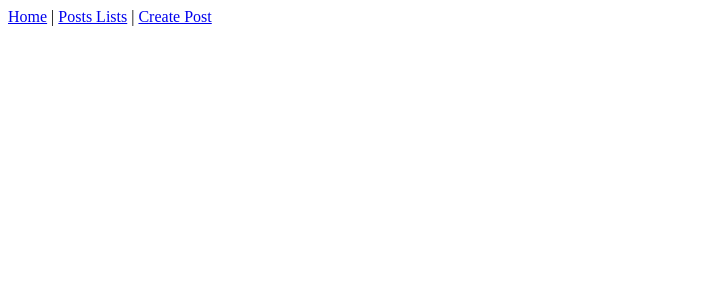
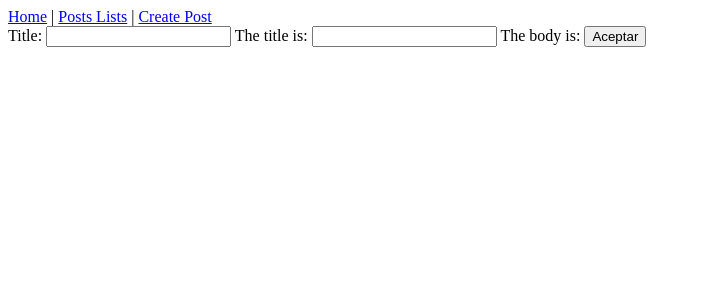
Before and after one commit to danieltellezllinas/Feedy, a Vue app: page /posts/edit/1 in a window 1280 px wide. Shown: the top 300 px of the page, without its empty margins (0-701 px from the left). Built offline with nearby package versions, Linux system fonts and the light colour scheme; no server answers.

Commit message:
Editpost

```diff
--- a/src/components/GetPosts.vue
+++ b/src/components/GetPosts.vue
@@ -4,7 +4,7 @@
       <p>{{ post.title }}</p>
       <p>Post id: {{ post.id }}</p>
     </a>
-    <DeletePost :id="post.id"/>
+    <DeletePost :id="post.id" />
   </div>
 </template>
 
--- a/src/router/index.js
+++ b/src/router/index.js
@@ -3,6 +3,7 @@ import HomeView from "../views/HomeView.vue";
 import PostsListView from "../views/PostsListView.vue";
 import PostViewDetail from "../views/PostViewDetail.vue";
 import CreatePost from "../views/CreatePost.vue";
+import EditPost from "../views/EditPost.vue";
 
 const routes = [
   {
@@ -21,6 +22,11 @@ const routes = [
     component: CreatePost,
   },
   {
+    path: "/posts/edit/:id",
+    name: "postsEdit",
+    component: EditPost,
+  },
+  {
     path: "/posts/:id",
     name: "postsDetails",
     component: PostViewDetail,
--- /dev/null
+++ b/src/views/EditPost.vue
@@ -0,0 +1,64 @@
+<template>
+  <div>
+    Title:
+    <input type="text" v-model="post.title" />
+    The title is: {{ post.title }}
+    <input type="text" v-model="post.body" />
+    The body is: {{ post.body }}
+    <button v-on:click="editPost(post)">Aceptar</button>
+  </div>
+</template>
+
+<script>
+// @ is an alias to /src
+export default {
+  name: "EditPost",
+
+  data() {
+    const state = {
+      post: {
+        title: "",
+        body: "",
+        userId: 1,
+      },
+    };
+    return state;
+  },
+
+  mounted() {
+    this.fetchGetPost(this.$route.params.id);
+  },
+
+  methods: {
+    fetchGetPost(id) {
+      fetch(`https://jsonplaceholder.typicode.com/posts/${id}`)
+        .then((response) => response.json())
+        .then((json) => {
+          this.post = json;
+          console.log(this.post);
+        });
+    },
+    editPost(postData) {
+      fetch(
+        `https://jsonplaceholder.typicode.com/posts/${this.$route.params.id}`,
+        {
+          method: "PUT",
+          body: JSON.stringify(postData),
+          headers: {
+            "Content-type": "application/json; charset=UTF-8",
+          },
+        }
+      )
+        .then((response) => response.json())
+        .then(() => {
+          this.$router.push("/posts").then(() => {
+            window.alert("Post edited");
+          });
+        })
+        .catch((err) => {
+          console.error(err);
+        });
+    },
+  },
+};
+</script>
--- a/src/views/PostViewDetail.vue
+++ b/src/views/PostViewDetail.vue
@@ -1,6 +1,7 @@
 <template>
   <div>
     <div v-if="post !== null">
+      <a :href="`/posts/edit/${post.id}`">Edit post {{ id }}</a>
       <DeletePost :id="post.id" />
       <p>{{ post.title }}</p>
       <p>{{ post.body }}</p>
```
Also changed, not shown: src/views/CreatePost.vue (+7 -4 lines).
